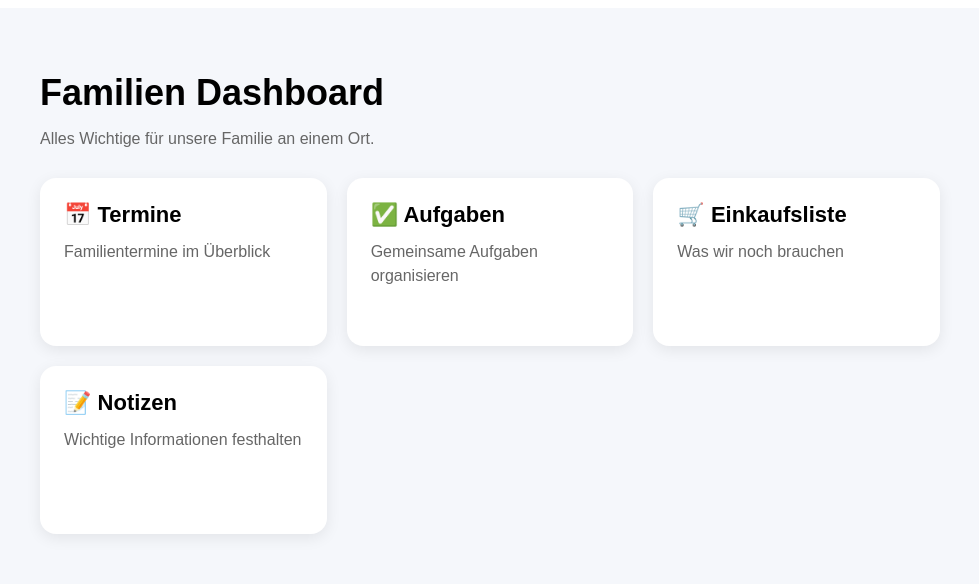
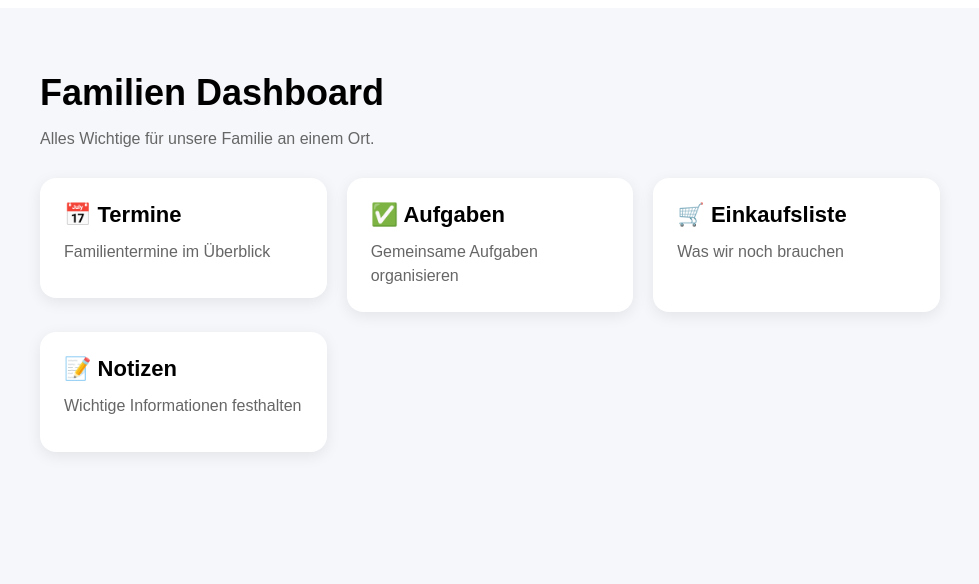
Before and after one commit to Hackste81/familien-dashboard, a Next.js app: page / in a window 1280 px wide. Shown: the top 584 px of the page, without its empty margins (150-1129 px from the left). Built offline with nearby package versions, Linux system fonts and the light colour scheme.

Commit message:
Update page.js

```diff
--- a/app/page.js
+++ b/app/page.js
@@ -52,10 +52,18 @@ export default function Home() {
             />
           </a>
 
-          <Card
-            title="✅ Aufgaben"
-            text="Gemeinsame Aufgaben organisieren"
-          />
+          <a
+            href="/aufgaben"
+            style={{
+              textDecoration: "none",
+              color: "inherit",
+            }}
+          >
+            <Card
+              title="✅ Aufgaben"
+              text="Gemeinsame Aufgaben organisieren"
+            />
+          </a>
 
           <Card
             title="🛒 Einkaufsliste"
@@ -81,6 +89,7 @@ function Card({ title, text }) {
         borderRadius: "16px",
         boxShadow: "0 4px 15px rgba(0,0,0,0.08)",
         minHeight: "120px",
+        boxSizing: "border-box",
       }}
     >
       <h2
@@ -101,7 +110,7 @@ function Card({ title, text }) {
         }}
       >
         {text}
-  </p>
+      </p>
     </div>
   );
 }
```
